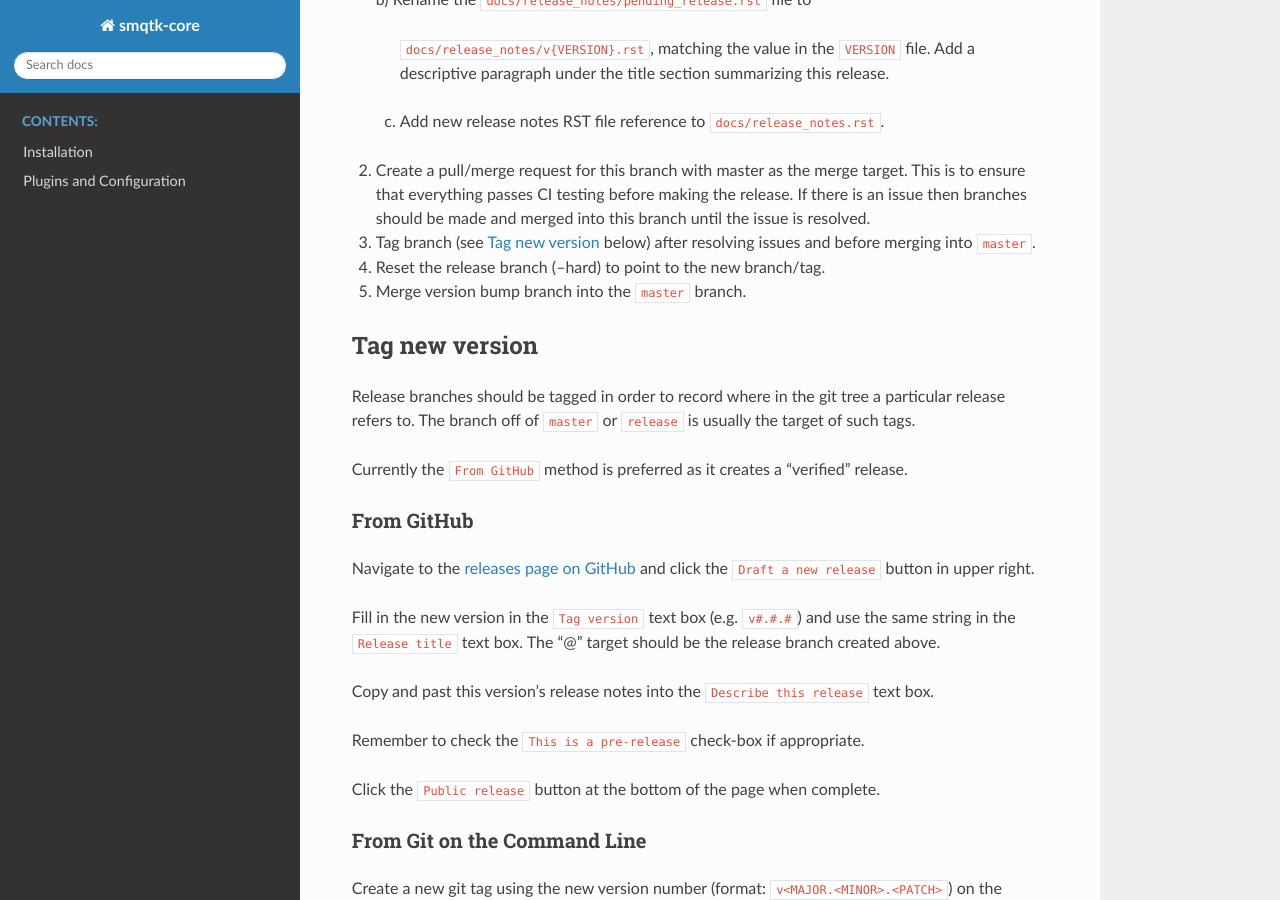
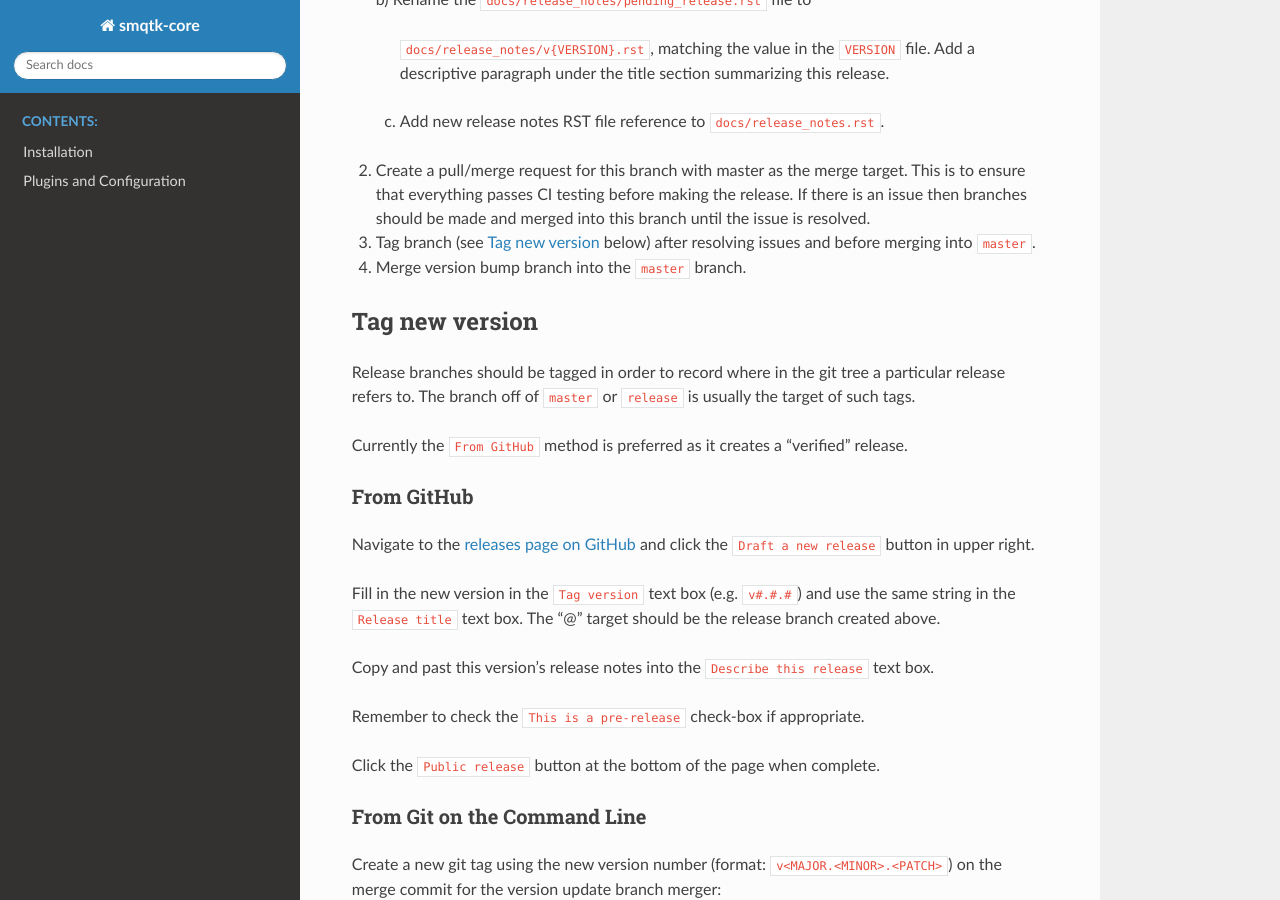
Before and after one commit to Kitware/SMQTK-Core, a Sphinx documentation site: the page built from docs/release_process.rst, in a window 1280 px wide and 900 px high, scrolled down 1011 px. Built offline with Sphinx 7.4.7 and the Read the Docs theme 2.0.0, drawn with Linux system fonts in a browser that asks for light colours; pages that are not in the unit, such as notebooks, are missing from menus.

Commit message:
Remove mention of the dedicated release branch

```diff
--- a/docs/release_process.rst
+++ b/docs/release_process.rst
@@ -57,8 +57,7 @@ and functionalities.
    this branch until the issue is resolved.
 3. Tag branch (see `Tag new version`_ below) after resolving issues and before
    merging into ``master``.
-4. Reset the release branch (--hard) to point to the new branch/tag.
-5. Merge version bump branch into the ``master`` branch.
+4. Merge version bump branch into the ``master`` branch.
 
 Tag new version
 ---------------
```
